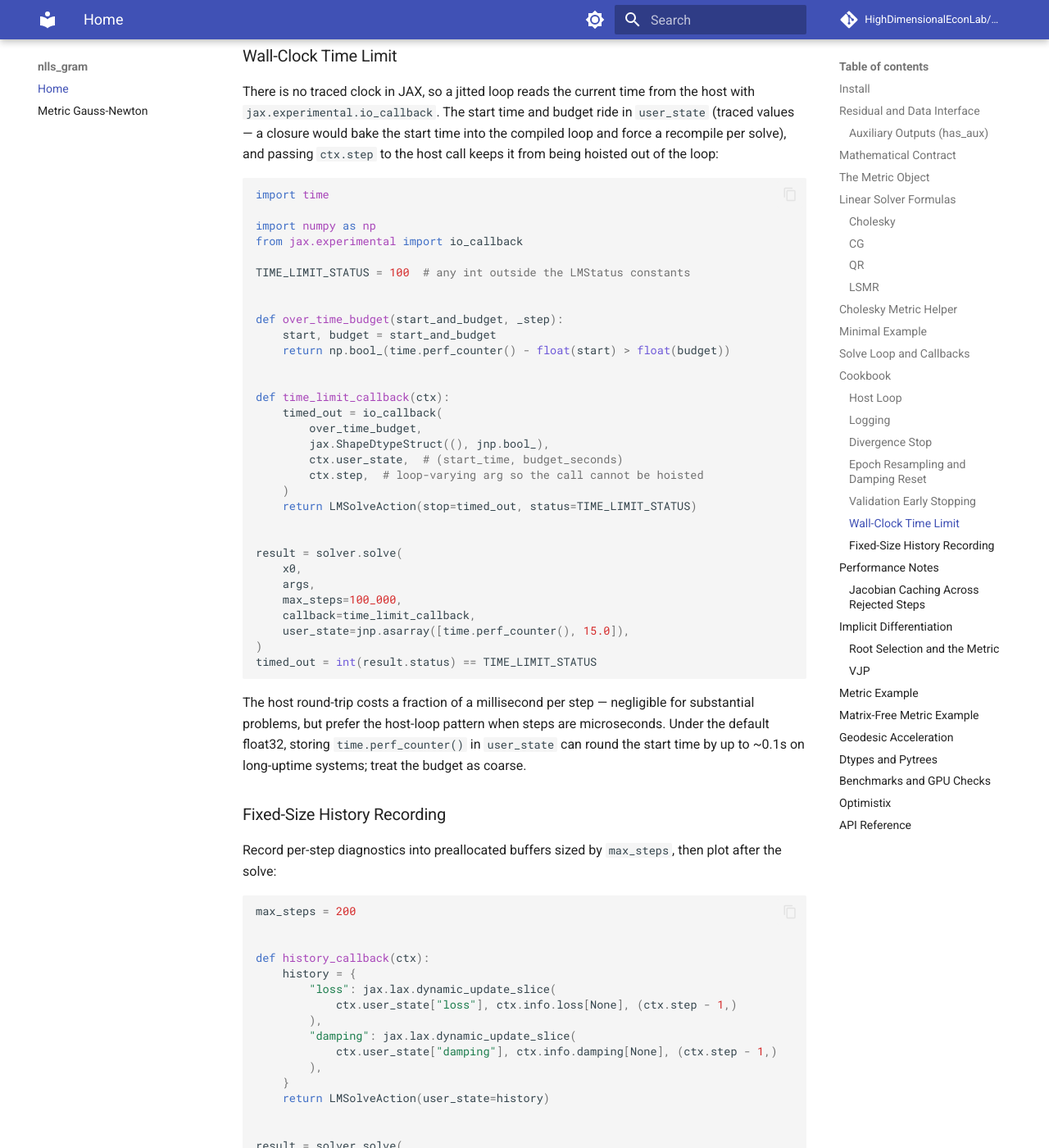
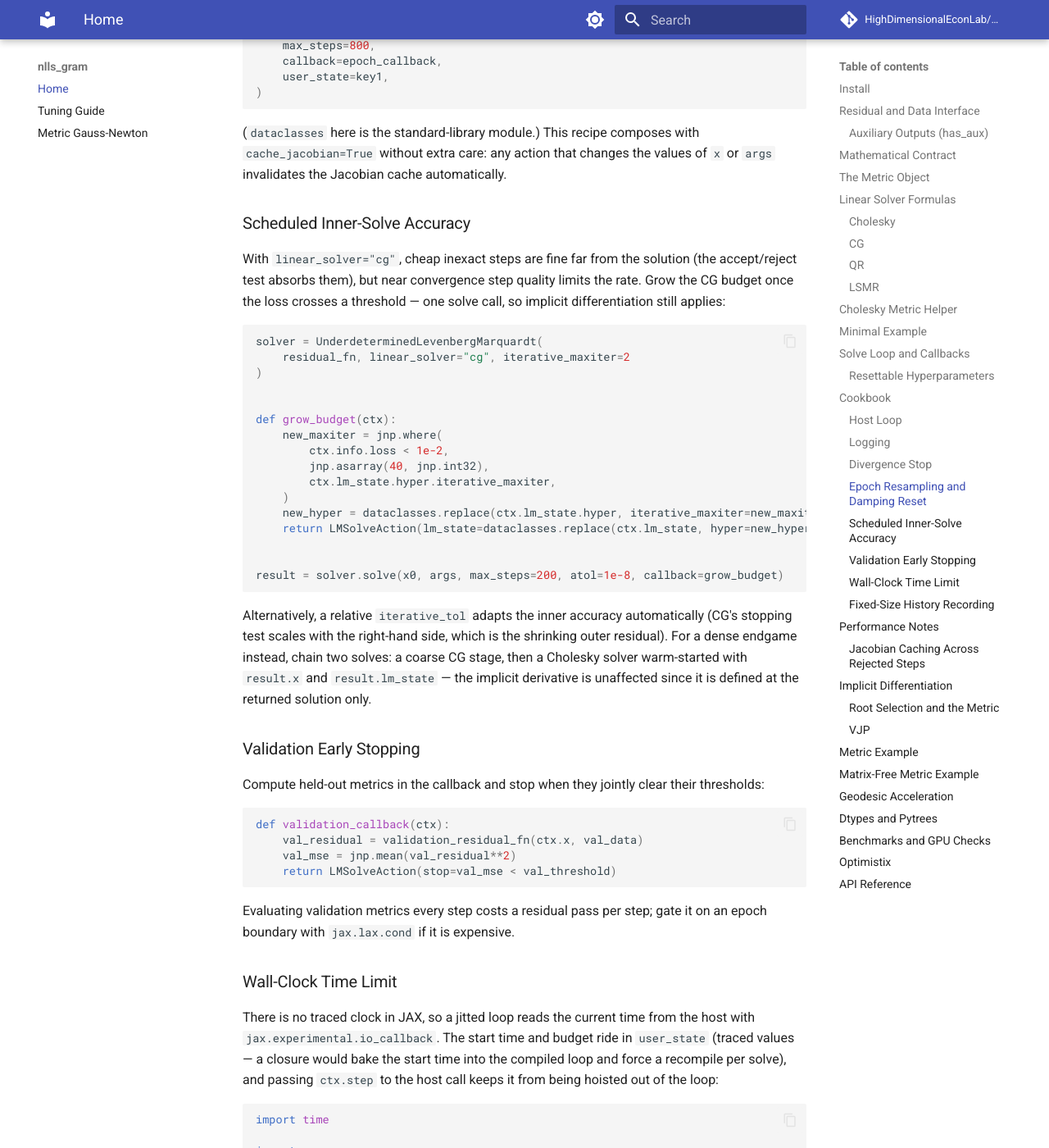
Before and after one commit to HighDimensionalEconLab/nlls_gram, an MkDocs documentation site: the page built from docs/index.md, in a window 1280 px wide and 1400 px high, scrolled down 11247 px. Shown: the whole window at 82% size. Built offline with MkDocs 1.6.1 and Material for MkDocs 9.7.7, drawn with Linux system fonts in a browser that asks for light colours; comment, search, counter and statistics services are not loaded; some of the changed text lies outside the part shown.

Commit message:
feat: resettable per-step hyperparameters (LMHyperparams); tuning guide + llms.txt
LMState.hyper carries a typed LMHyperparams of traced knobs (damping factors,
max_damping, geodesic acceptance ratio, iterative tol/atol/maxiter,
lsmr_conlim), populated by init()/solve() and resettable from callbacks like
a damping reset — enabling e.g. growing the CG budget as the loss falls,
inside one differentiable solve. None-constructed knobs stay compiled out;
hyper=None falls back to the constructor values with identical compiled code.

Docs: Resettable Hyperparameters section, scheduled-inner-solve cookbook
recipe, a decision-oriented tuning guide (solver selection, damping
heuristics, accuracy scheduling, sweep costs, failure signatures) indexed by
docs/llms.txt, with README and package-docstring pointers for AI assistants.

Co-Authored-By: Mecha Perla (Claude) <noreply@anthropic.com>
Claude-Session: https://claude.ai/code/session_017FY9J1ReVbWEg6B8E9Dghh

````diff
--- a/docs/index.md
+++ b/docs/index.md
@@ -355,6 +355,30 @@ unchanged. The callback may set `stop`, `status`, `x`, `lm_state`, `args`, or
 or `args`, that step's tolerance checks are skipped — the diagnostics describe
 the pre-action problem — and resume after the next update.
 
+### Resettable Hyperparameters
+
+`init()` and `solve()` populate `lm_state.hyper` with an `LMHyperparams` of
+traced per-step values: `damping_decrease`, `damping_increase`, `max_damping`,
+`geodesic_acceptance_ratio`, `iterative_tol`, `iterative_atol`,
+`iterative_maxiter`, and `lsmr_conlim`. Because they ride in the lm_state, a
+callback can reset any of them mid-solve — exactly like a damping reset:
+
+```python
+new_hyper = dataclasses.replace(
+    ctx.lm_state.hyper, iterative_maxiter=jnp.asarray(40, jnp.int32)
+)
+return LMSolveAction(lm_state=dataclasses.replace(ctx.lm_state, hyper=new_hyper))
+```
+
+Two contracts: knobs constructed as `None` (uncapped `max_damping`, unlimited
+`iterative_maxiter`) are compiled out and stay `None` — a callback cannot turn
+them on; and replacement values must be arrays of the same dtype (use
+`jnp.asarray`/`jnp.where`), since they live in the jitted loop carry. Static
+configuration — `linear_solver`, `geodesic_acceleration`, `cache_jacobian`,
+`has_aux`, the metric — shapes the compiled program and stays on the solver.
+A hand-built `LMState(damping)` with `hyper=None` falls back to the
+constructor values and compiles to the same program as before.
+
 Under `jit=True`, callbacks must be JAX-traceable and return the same pytree
 structure on every iteration. Use `jnp.where` or `jax.lax.cond` for
 data-dependent choices rather than Python `if` statements over arrays.
@@ -507,6 +531,39 @@ result = solver.solve(
 (`dataclasses` here is the standard-library module.) This recipe composes
 with `cache_jacobian=True` without extra care: any action that changes the
 values of `x` or `args` invalidates the Jacobian cache automatically.
+
+### Scheduled Inner-Solve Accuracy
+
+With `linear_solver="cg"`, cheap inexact steps are fine far from the solution
+(the accept/reject test absorbs them), but near convergence step quality
+limits the rate. Grow the CG budget once the loss crosses a threshold —
+one solve call, so implicit differentiation still applies:
+
+```python
+solver = UnderdeterminedLevenbergMarquardt(
+    residual_fn, linear_solver="cg", iterative_maxiter=2
+)
+
+
+def grow_budget(ctx):
+    new_maxiter = jnp.where(
+        ctx.info.loss < 1e-2,
+        jnp.asarray(40, jnp.int32),
+        ctx.lm_state.hyper.iterative_maxiter,
+    )
+    new_hyper = dataclasses.replace(ctx.lm_state.hyper, iterative_maxiter=new_maxiter)
+    return LMSolveAction(lm_state=dataclasses.replace(ctx.lm_state, hyper=new_hyper))
+
+
+result = solver.solve(x0, args, max_steps=200, atol=1e-8, callback=grow_budget)
+```
+
+Alternatively, a relative `iterative_tol` adapts the inner accuracy
+automatically (CG's stopping test scales with the right-hand side, which is
+the shrinking outer residual). For a dense endgame instead, chain two solves:
+a coarse CG stage, then a Cholesky solver warm-started with `result.x` and
+`result.lm_state` — the implicit derivative is unaffected since it is defined
+at the returned solution only.
 
 ### Validation Early Stopping
 
--- a/mkdocs.yml
+++ b/mkdocs.yml
@@ -43,4 +43,5 @@ extra_javascript:
 
 nav:
   - Home: index.md
+  - Tuning Guide: tuning_guide.md
   - Metric Gauss-Newton: gauss_newton.md
--- a/src/nlls_gram/__init__.py
+++ b/src/nlls_gram/__init__.py
@@ -10,9 +10,13 @@ optional callback control. With has_aux=True the residual returns
 (residual, aux) and the aux output is reported on LMInfo. An optional Metric
 defines a positive-definite parameter-space metric for LM damping. The solver
 depends only on JAX plus Lineax for LSMR.
+
+Tuning heuristics (solver selection, damping, inner-solve scheduling):
+https://highdimensionaleconlab.github.io/nlls_gram/tuning_guide/
 """
 
 from nlls_gram.gram_lm import (
+    LMHyperparams,
     LMInfo,
     LMSolveAction,
     LMSolveContext,
@@ -26,6 +30,7 @@ from nlls_gram.metrics import Metric, metric_from_cholesky
 __all__ = [
     "UnderdeterminedLevenbergMarquardt",
     "LMState",
+    "LMHyperparams",
     "LMInfo",
     "LMStatus",
     "LMSolveAction",
````
Also changed, not shown: other parts of docs/index.md (+2 -0 lines), README.md (+6 -0 lines), docs/llms.txt (added, +9 -0 lines), docs/tuning_guide.md (added, +118 -0 lines), 2 other files.
